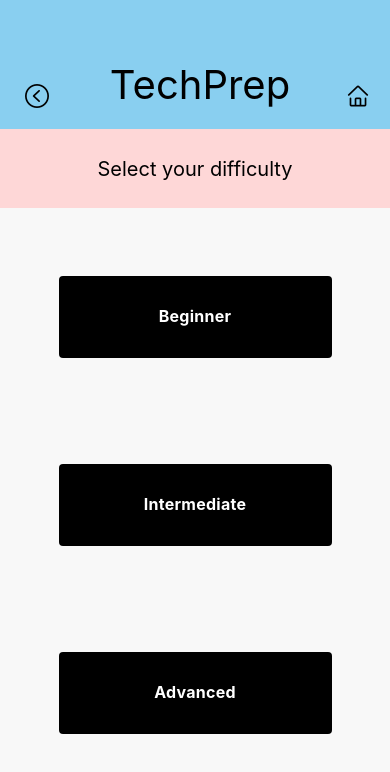
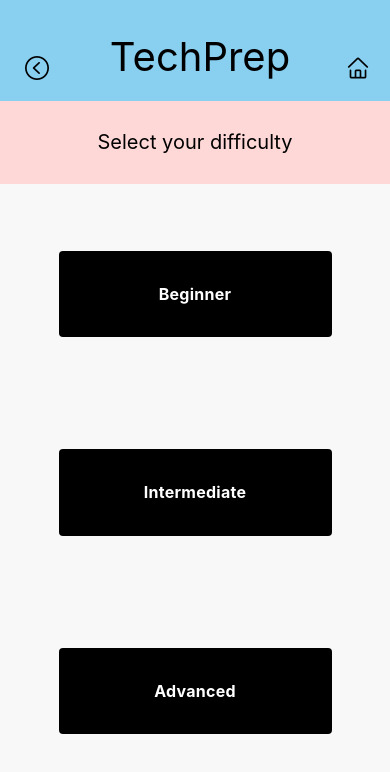
Before and after one commit to maxbueckert/TechPrep, a React Native app in the folder TechPrepApp/: screen /ConfigureTestScreen in a window 390 px wide. Shown: the top 772 px of the page. Built offline with nearby package versions, Linux system fonts and the light colour scheme; what aws-amplify would draw is missing.

Commit message:
FinishTestScreenDone

```diff
--- a/TechPrepApp/src/components/Title.js
+++ b/TechPrepApp/src/components/Title.js
@@ -1,5 +1,5 @@
 import React from 'react';
-import { View, Text, StyleSheet, Dimensions } from 'react-native';
+import { View, Text, StyleSheet, Dimensions, Platform } from 'react-native';
 import { AntDesign } from '@expo/vector-icons';
 
 import { useNavigation } from '@react-navigation/native';
@@ -8,8 +8,9 @@
 
 export default function Title({ style, home = false, backButtonFn = () => {}, forwardButtonFn = () => {}, validB = true, validF = false, mcScreen = false}){
   const navigation = useNavigation();
+  let {height} = Dimensions.get('window');
   return (
-    <View style={[styles.container, style, home? styles.adjustedSize : null]}>
+    <View style={[styles.container, style, home? styles.adjustedSize : null, Platform.OS == 'web' ? {height : 0.12 * height} : {height : 0.16 * height}]}>
       {!home && <TitleButton fn="back" onPress = {backButtonFn} validB = {validB}/>}
       <View style={styles.titleContainer}>
         <Text style={styles.text}>TechPrep</Text>
@@ -20,6 +21,8 @@
   );
 }
 
+
+
 const styles = StyleSheet.create({
   container: {
     backgroundColor: '#89CFF0',
@@ -27,7 +30,8 @@
     padding: 20,
     alignItems: 'flex-end',
     justifyContent: 'flex-end',
-    flex: 1,
+    // flex: 1,
+    height: 15
   },
   titleContainer: {
     flex: 1,
@@ -37,6 +41,6 @@
     fontSize: 40, // Adjust the font size as needed
   },
   adjustedSize: {
-    flex:1.14,
+    // flex:1.14,
   }
 });
--- a/TechPrepApp/src/screens/FinishTestScreen.js
+++ b/TechPrepApp/src/screens/FinishTestScreen.js
@@ -4,6 +4,8 @@
 import Title from '../components/Title';
 
 import StartTestButton from '../components/StartTestButton';
+import TestConfigButtonPanel from '../components/TestConfigButtonPanel';
+import TestConfigButton from '../components/TestConfigButton';
 
 export default function FinishTestScreen({navigation, route}) {
     let {correctAnswers, totalAnswers} = route.params;
@@ -18,12 +20,11 @@
     return (
         <View style = {styles.container}>
             <Title validB = {false}></Title>
-            <View style = {styles.buttonContainer}>
+            <TestConfigButtonPanel style = {styles.buttonContainer}>
             <Text style = {styles.text}>{"Final Score: " + correctAnswers + " / " + totalAnswers}</Text>
-            {/* <View style = {styles.buttonContainer}>
-                <StartTestButton></StartTestButton>
-            </View> */}
-            </View>
+                <TestConfigButton title = {"Save to Scoreboard"}></TestConfigButton>
+                <TestConfigButton title = {"Main Menu"} onPress={()=>navigation.navigate('HomeScreen')}></TestConfigButton>
+            </TestConfigButtonPanel>
         </View>
     );
 }
@@ -34,7 +35,7 @@
         justifyContent: 'center',
         },
     buttonContainer: {
-        flex: 8,
+        flex: 7,
         justifyContent: 'center',
         alignItems: 'center',
         backgroundColor:'#F8F8F8',
--- a/TechPrepApp/src/screens/MultipleChoiceTestScreen.js
+++ b/TechPrepApp/src/screens/MultipleChoiceTestScreen.js
@@ -146,7 +146,8 @@
     justifyContent: 'center',
     },
     text: {
-      flex: 1,
+      // flex: 1, let flex to fit text;
+      padding: 10,
     },
     buttons : {
       flex: 7,
```
Also changed, not shown: TechPrepApp/App.js (line endings or trailing spaces).
